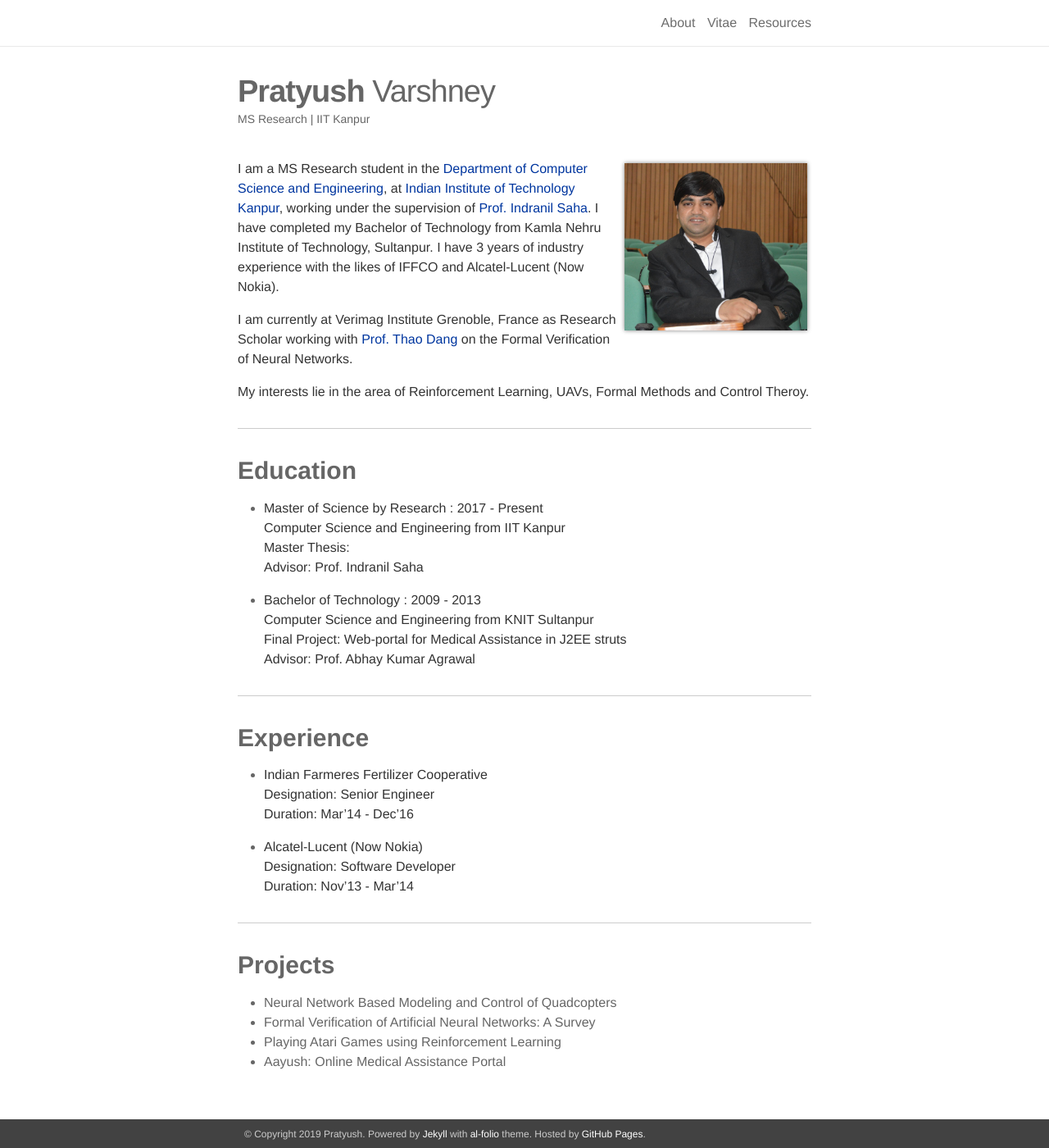
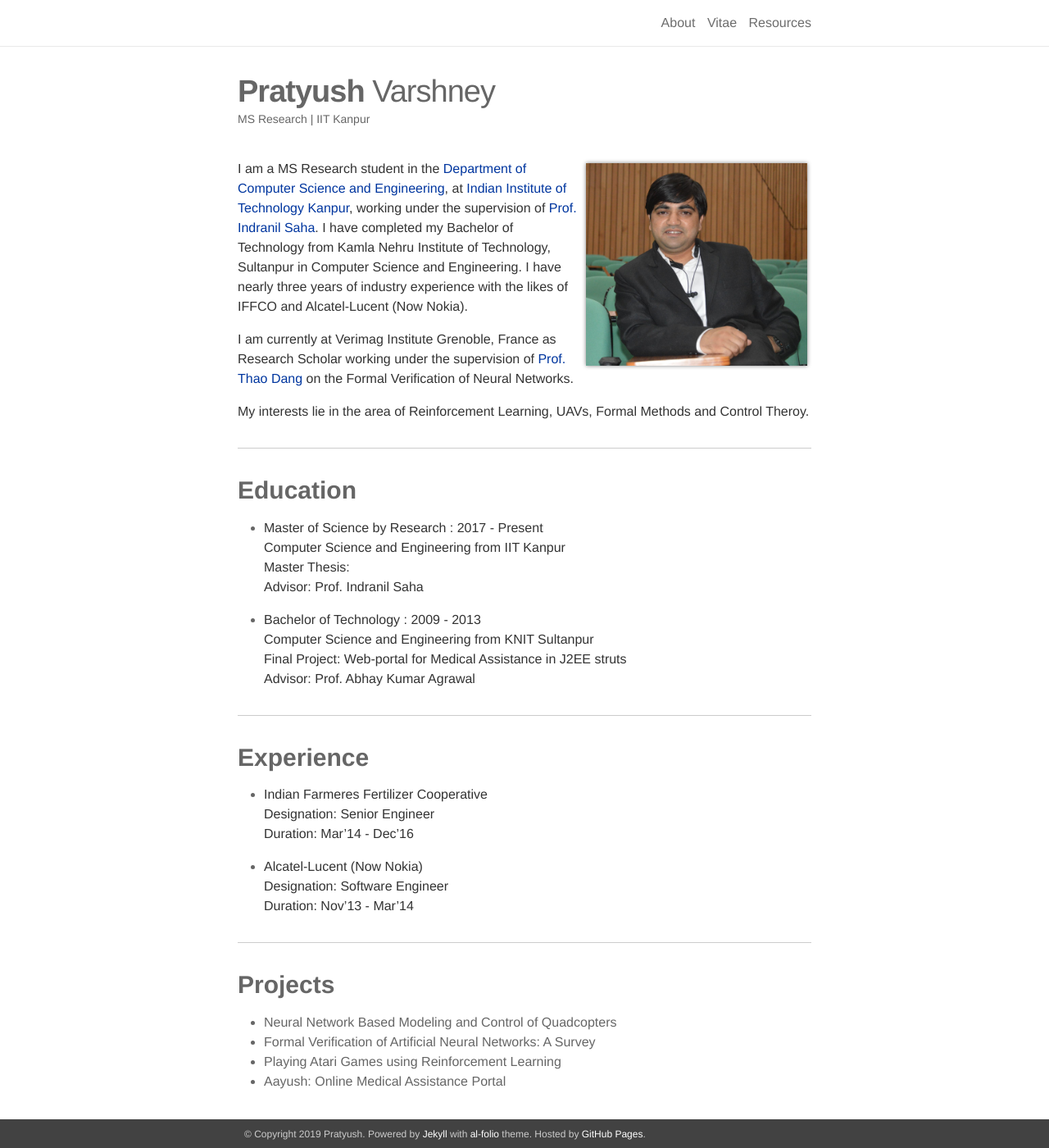
Before and after one commit to pratyusv/temp_github_repo, a Jekyll site: the page built from _pages/about.md, in a window 1280 px wide and 1400 px high. Shown: the whole window at 82% size. Built offline with Jekyll 4.4.1, drawn with Linux system fonts in a browser that asks for light colours; nearby versions of some CDN libraries; library files that are not in the unit come from our copies.

Commit message:
resume update

```diff
--- a/_pages/about.md
+++ b/_pages/about.md
@@ -12,9 +12,9 @@ news: false
 social: true
 ---
 
-I am a MS Research student in the [Department of Computer Science and Engineering](https://www.cse.iitk.ac.in/){:target="\_blank"}, at [Indian Institute of Technology Kanpur](http://www.iitk.ac.in/){:target="\_blank"}, working under the supervision of [Prof. Indranil Saha](https://www.cse.iitk.ac.in/users/isaha/){:target="\_blank"}. I have completed my Bachelor of Technology from Kamla Nehru Institute of Technology, Sultanpur. I have 3 years of industry experience with the likes of IFFCO and Alcatel-Lucent (Now Nokia).
+I am a MS Research student in the [Department of Computer Science and Engineering](https://www.cse.iitk.ac.in/){:target="\_blank"}, at [Indian Institute of Technology Kanpur](http://www.iitk.ac.in/){:target="\_blank"}, working under the supervision of [Prof. Indranil Saha](https://www.cse.iitk.ac.in/users/isaha/){:target="\_blank"}. I have completed my Bachelor of Technology from Kamla Nehru Institute of Technology, Sultanpur in Computer Science and Engineering. I have nearly three years of industry experience with the likes of IFFCO and Alcatel-Lucent (Now Nokia).
 
-I am currently at Verimag Institute Grenoble, France as Research Scholar working with [Prof. Thao Dang](http://www-verimag.imag.fr/PEOPLE/Thao.Dang/){:target="\_blank"} on the Formal Verification of Neural Networks.
+I am currently at Verimag Institute Grenoble, France as Research Scholar working under the supervision of [Prof. Thao Dang](http://www-verimag.imag.fr/PEOPLE/Thao.Dang/){:target="\_blank"} on the Formal Verification of Neural Networks.
 
 My interests lie in the area of Reinforcement Learning, UAVs, Formal Methods and Control Theroy.
 
@@ -41,7 +41,7 @@ My interests lie in the area of Reinforcement Learning, UAVs, Formal Methods and
   Duration: Mar'14 - Dec'16
 
 * Alcatel-Lucent (Now Nokia) \\
-  Designation: Software Developer\\
+  Designation: Software Engineer\\
   Duration: Nov'13 - Mar'14
 
 --------------
--- a/_sass/_gallery.scss
+++ b/_sass/_gallery.scss
@@ -39,7 +39,7 @@ figcaption {
     padding: $img-spacing;
 }
 .one {
-    width:33.33%;
+    width:40%;
 }
 .two {
     width: 66.66%;
```
Also changed, not shown: 1 other file.
